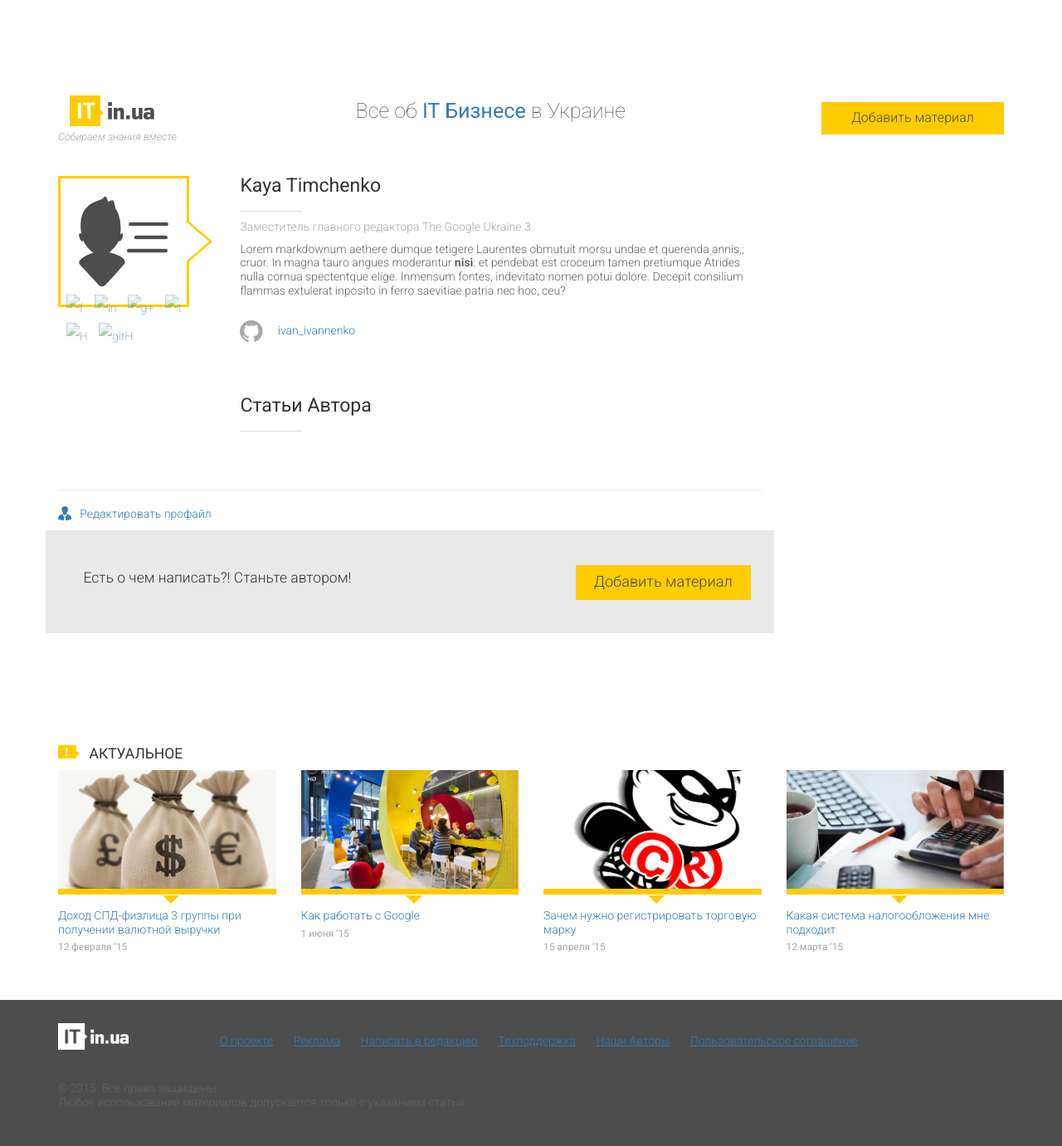
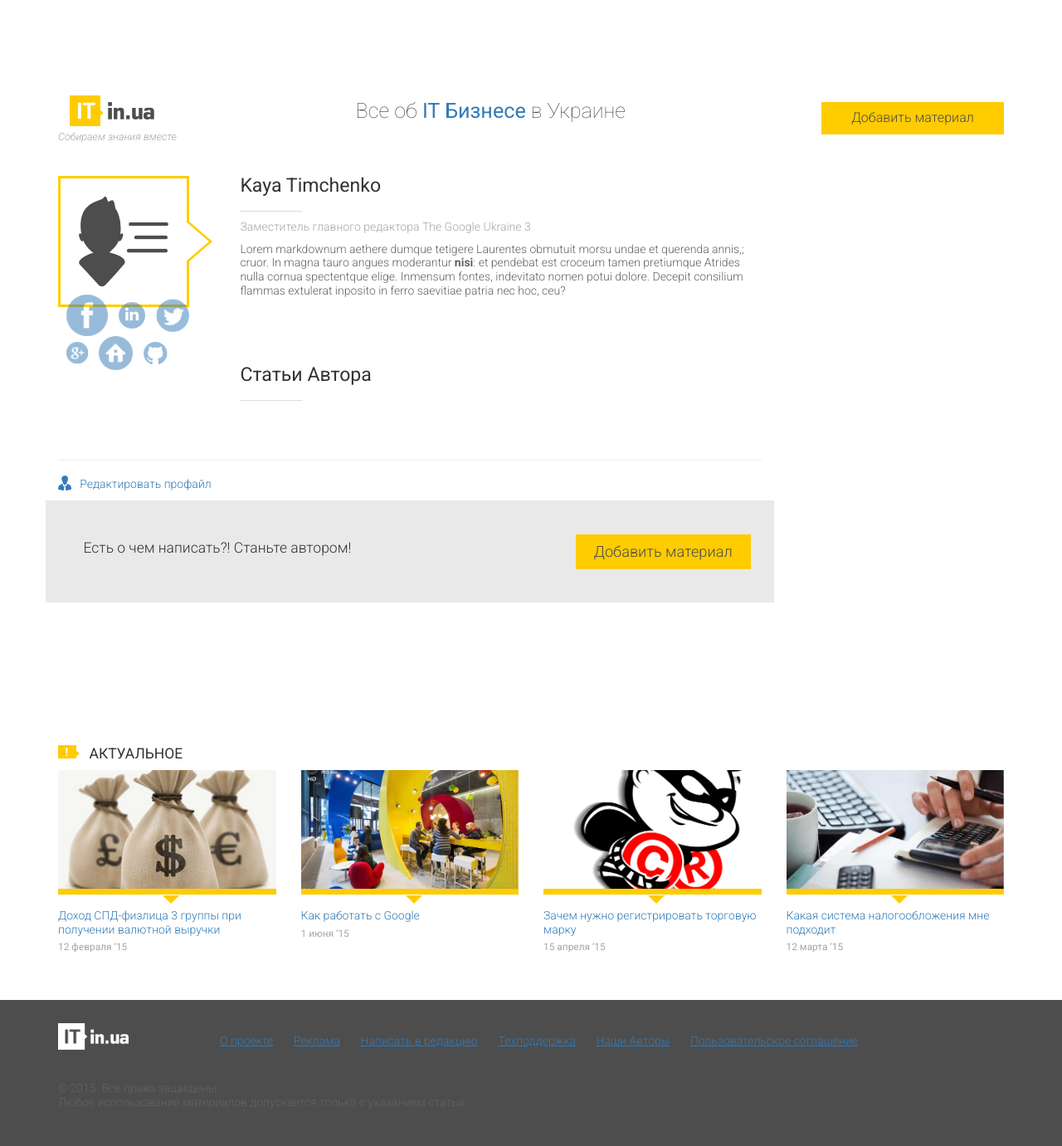
Before and after one commit to itinua/itinua.github.io, a Jekyll site: the page built from content/author/katerina-timchenko.md, in a window 1280 px wide. Shown: the whole page at 83% size. Built offline with Jekyll 4.4.1, drawn with Linux system fonts in a browser that asks for light colours; Markdown is read by kramdown in place of the engine named in the settings.

Commit message:
Author page
style fix, images pathes

```diff
--- a/_layouts/userprofile.html
+++ b/_layouts/userprofile.html
@@ -23,22 +23,22 @@ withLine: true
                   <br />
 
                   <a href="https://www.facebook.com/nataly.lytvyn" title="facebook" target="_blank">
-                    <img src="images/f-blue.png" width="50" alt="f" /> </a>
+                    <img src="/images/f-blue.png" width="50" alt="f" /> </a>
 
                   <a href="https://www.linkedin.com/profile/view?id=126556290" title="linkedin" target="_blank">
-                    <img src="images/in-blue.png" width="32" alt="in" /> </a>
+                    <img src="/images/in-blue.png" width="32" alt="in" /> </a>
 
                   <a href="https://twitter.com/litvinataly" title="twitter" target="_blank">
-                    <img src="images/t-blue.png" width="40" alt="g+" /> </a>
+                    <img src="/images/t-blue.png" width="40" alt="g+" /> </a>
 
                   <a href="https://plus.google.com/+NataliiaLytvyn" title="Google PLus" target="_blank">
-                    <img src="images/g+-blue.png" width="26" alt="t" /> </a>
+                    <img src="/images/g+-blue.png" width="26" alt="t" /> </a>
 
                   <a href="http://natashenkalitvin.com.ua" title="Website" target="_blank">
-                    <img src="images/home-blue.png" width="41" alt="H" /> </a>
+                    <img src="/images/home-blue.png" width="41" alt="H" /> </a>
 
                   <a href="https://github.com/natashenkalitvin" title="gitHUB" target="_blank">
-                    <img src="images/github-blue.png" width="29" alt="gitH" /> </a>
+                    <img src="/images/github-blue.png" width="29" alt="gitH" /> </a>
                 </p>
 
 
@@ -49,14 +49,10 @@ withLine: true
                   <p class="fading">{{site.authors[page.author].job}}</p>
 
                   {{ content }}
+
                   <br />
-
-                  <p>
-                    <img src="/images/gitHUB-kitty.png" width="28" class="push-right" alt="gitHUB" />
-                    <a hre="">ivan_ivannenko</a>
-                  </p>
-
-                  <br /><br />
+                  <br />
+                  <br />
 
 
                   <h2 class="modest-hr">Cтатьи Автора</h2>
```
